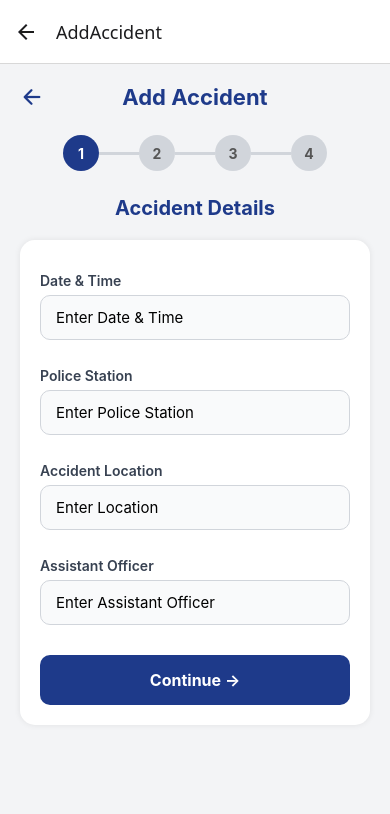
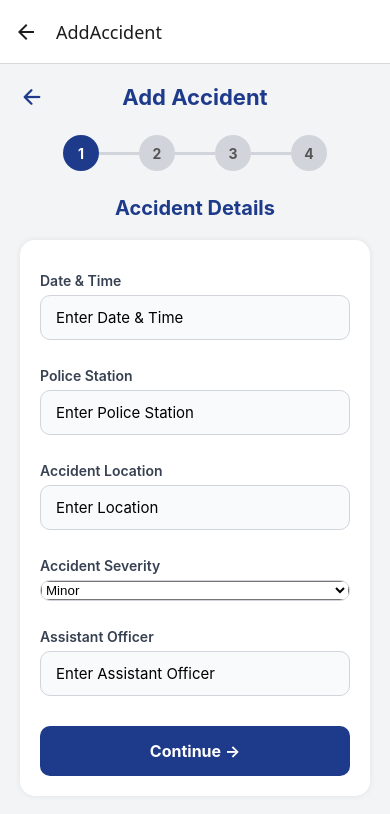
Before and after one commit to Pacifique-crypto/traffic-branch-record-management, a React Native app in the folder traffic-branch-app/: screen /AddAccident in a window 390 px wide. Shown: the top 814 px of the page. Built offline with nearby package versions, Linux system fonts and the light colour scheme.

Commit message:
feat: add severity selection dropdown to AddAccidentScreen and include it in submission payload

```diff
--- a/traffic-branch-app/src/screens/AddAccidentScreen.js
+++ b/traffic-branch-app/src/screens/AddAccidentScreen.js
@@ -61,6 +61,7 @@ export default function AddAccidentScreen({ navigation }) {
   const [location, setLocation] = useState("");
 
   const [assistantOfficer, setAssistantOfficer] = useState("");
+  const [severity, setSeverity] = useState("MINOR");
 
   // ============================
   // STEP 2
@@ -316,6 +317,7 @@ export default function AddAccidentScreen({ navigation }) {
            voiceNote: base64Voice,
 
            status: "Pending",
+           severity,
 
          }),
        }
@@ -480,6 +482,41 @@ placeholder="Enter Location"
 value={location}
 onChangeText={setLocation}
 />
+
+<Text style={styles.label}>
+Accident Severity
+</Text>
+
+<View style={styles.pickerBox}>
+
+<Picker
+selectedValue={severity}
+onValueChange={setSeverity}
+>
+
+<Picker.Item
+label="Minor"
+value="MINOR"
+/>
+
+<Picker.Item
+label="Serious"
+value="SERIOUS"
+/>
+
+<Picker.Item
+label="Fatal"
+value="FATAL"
+/>
+
+<Picker.Item
+label="Property Damage Only"
+value="PROPERTY"
+/>
+
+</Picker>
+
+</View>
 
 <Text style={styles.label}>
 Assistant Officer
```
